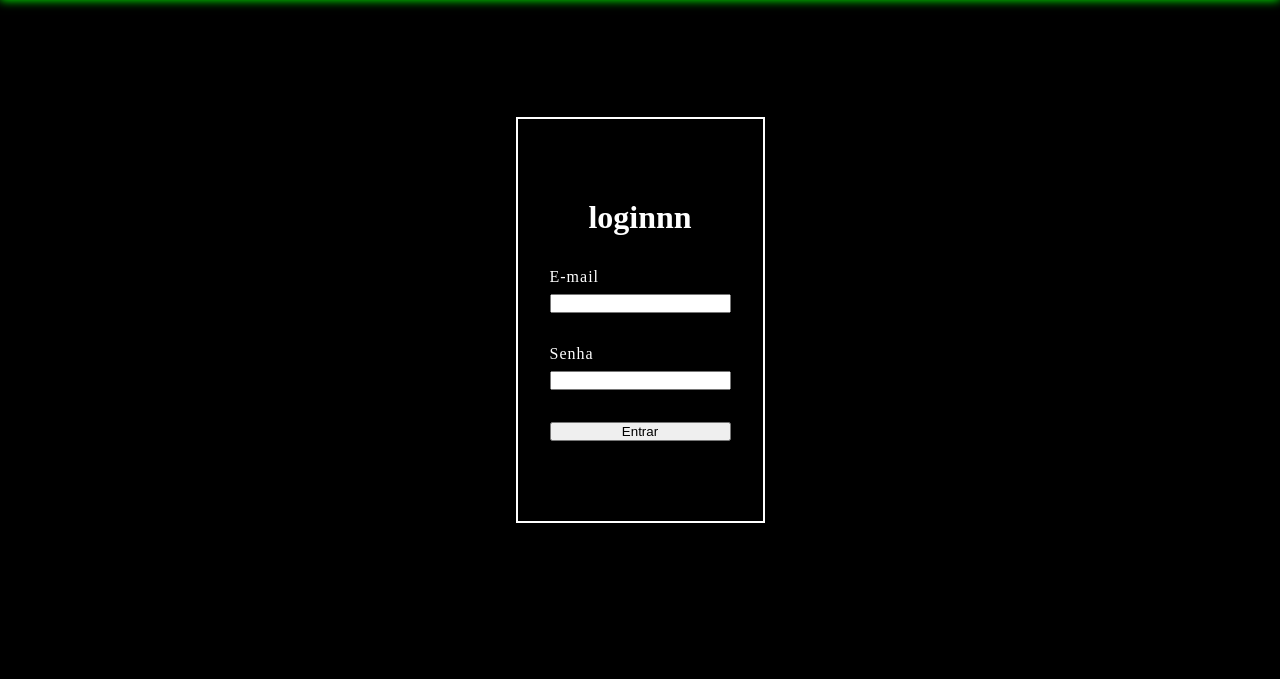
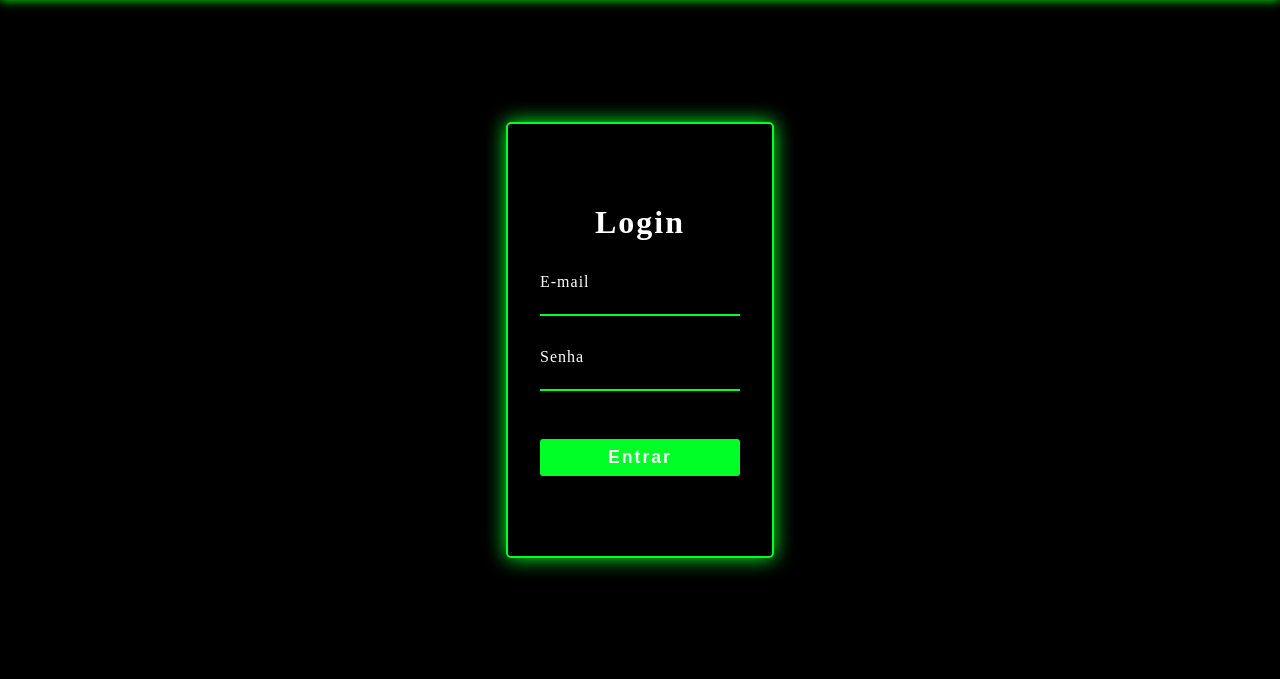
Before and after one commit to edusabi/projeto-facul-web, a PHP site: page /login.php in a window 1280 px wide. Shown: the part 96-775 px from the top of the page. Run offline with PHP 8.4, Linux system fonts and the light colour scheme.

Commit message:
add from new files

```diff
--- a/css/login.css
+++ b/css/login.css
@@ -1,5 +1,5 @@
 .formLoginContainer{
-    height: 80vh;
+    height: 85vh;
     gap: 2rem;
     display: flex;
     align-items: center;
@@ -8,7 +8,10 @@
 
 .formLogin{
     padding: 5rem 2rem;
-    border: 2px solid white;
+    border: 2px solid #00ff26;
+    box-shadow: 0 0 20px #00ff26;
+    border-radius: 5px;
+    backdrop-filter: blur(20px);
     gap: 2rem;
     display: flex;
     flex-direction: column;
@@ -16,11 +19,34 @@
 
 .formLogin h1{
     text-align: center;
+    letter-spacing: 2px;
 }
 
 .formLogin label{
+    width: 200px;
     letter-spacing: 1px;
     gap: .5rem;
     display: flex;
     flex-direction: column;
 }
+
+.formLogin label input{
+    border: none;
+    outline: none;
+    color: #fff;
+    border-bottom: 2px solid #00ff26 ;
+    background-color: black;
+}
+
+.formLogin button{
+    border: none;
+    border-radius: 3px;
+    cursor: pointer;
+    padding: .5rem;
+    letter-spacing: 2px;
+    color: #fff;
+    font-weight: 700;
+    font-size: 1.1rem;
+    background-color: #00ff26;
+    margin-top: 1rem;
+}
--- a/css/navbar.css
+++ b/css/navbar.css
@@ -33,6 +33,7 @@ nav h1{
     display: flex;
     justify-content: space-around;
     width: 100%;
+    height: 10vh;
 }
 
 @keyframes rainAnim{
--- a/logar.php
+++ b/logar.php
@@ -19,15 +19,15 @@
 
 
             }else{
-            header("Location: /login.php ");
+            header("Location: login.php ");
             };
 
         }else{
-            header("Location: /login.php ");
+            header("Location: login.php ");
         };
 
     }else{
-        header("Location: /login.php");
+        header("Location: login.php");
     }
 
 
--- a/login.php
+++ b/login.php
@@ -10,16 +10,17 @@
     <meta charset="UTF-8">
     <meta name="viewport" content="width=device-width, initial-scale=1.0">
     <title>Projeto faculdade</title>
-    <link rel="stylesheet" href="./css/styleGlobal.css">
-    <link rel="stylesheet" href="./css/navbar.css">
-    <link rel="stylesheet" href="./css/login.css">
+    <link rel="stylesheet" href="css/styleGlobal.css">
+    <link rel="stylesheet" href="css/navbar.css">
+    <link rel="stylesheet" href="css/login.css">
 </head>
+
 
 
 <div class="formLoginContainer">
 
     <form action="logar.php" method="POST" class="formLogin">
-        <h1>loginnn</h1>
+        <h1>Login</h1>
 
         <label>
             <span>E-mail</span>
```
Also changed, not shown: registro.php (+30 -1 lines).
